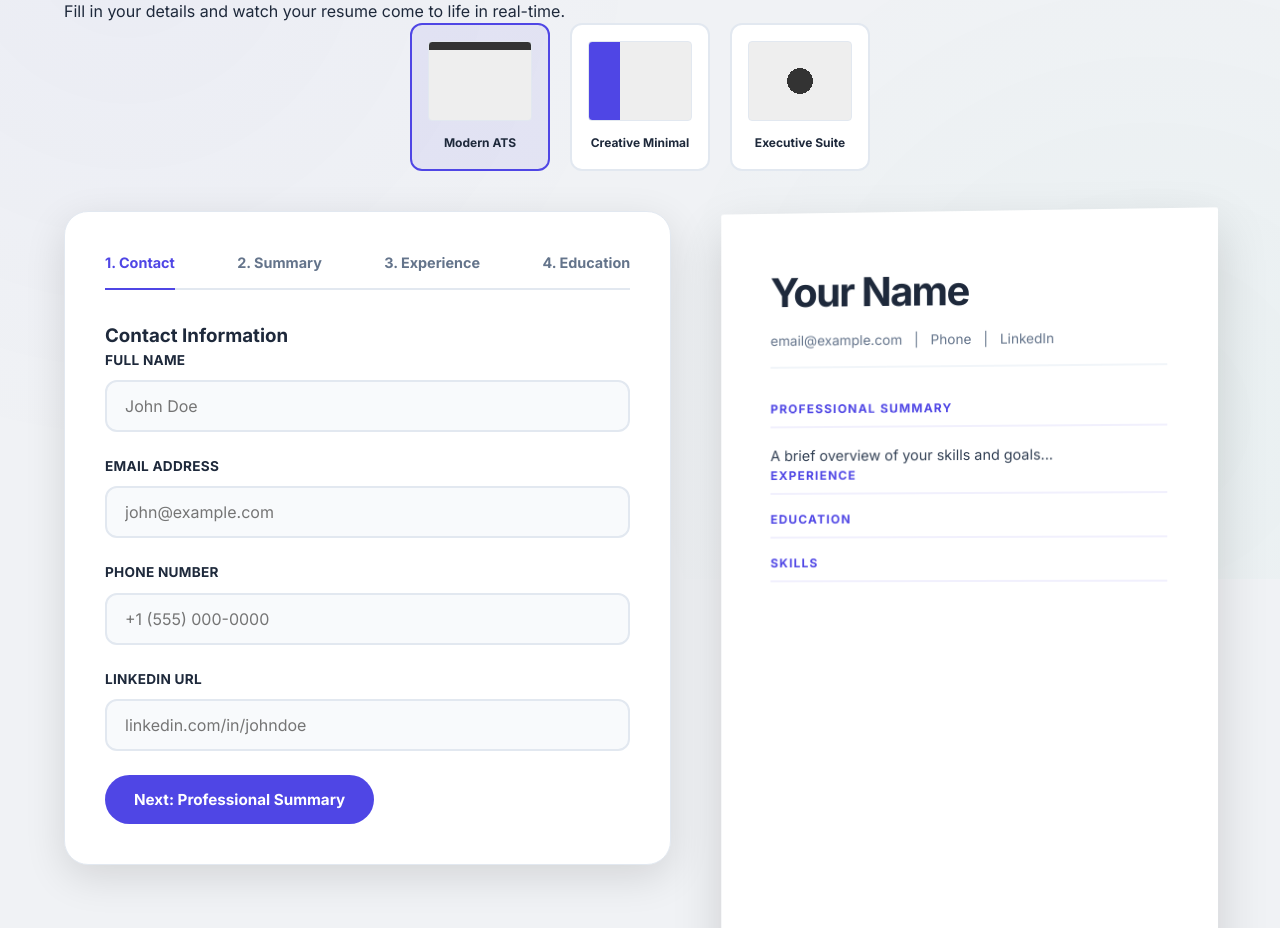
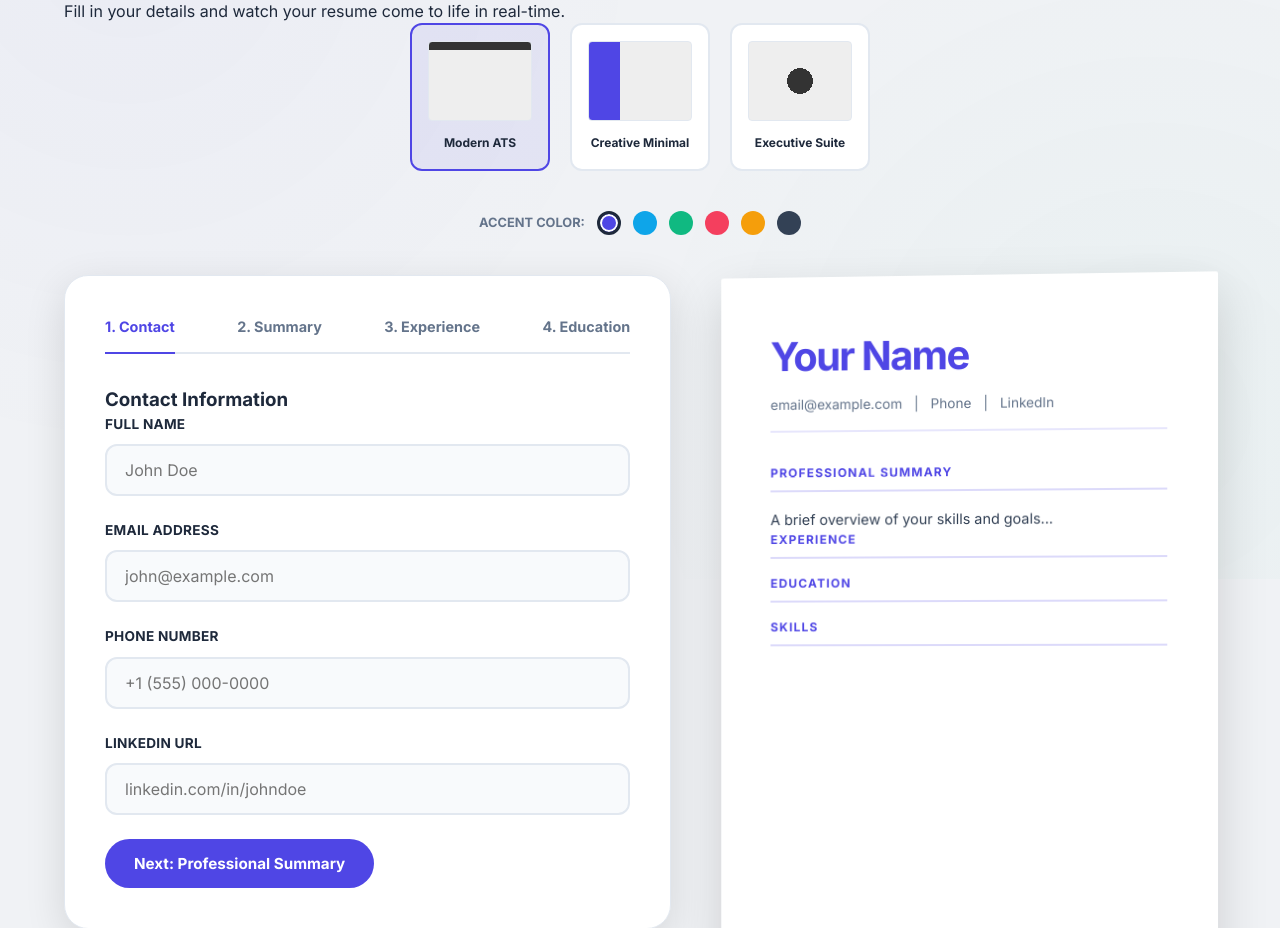
Before and after one commit to malikmajid161/Resume_analyzer, a Flask app: page /builder in a window 1280 px wide. Shown: the part 221-1149 px from the top of the page. Run offline with Flask 3, Linux system fonts and the light colour scheme.

Commit message:
Feat: Dynamic Accent Color Selection for Resume Templates

```diff
--- a/templates/builder.html
+++ b/templates/builder.html
@@ -21,6 +21,16 @@
     <div class="template-preview-thumb executive"></div>
     <span>Executive Suite</span>
   </div>
+</div>
+
+<div class="color-selector fade-up" style="margin-bottom: 40px; display: flex; gap: 12px; justify-content: center; align-items: center;">
+  <span style="font-size: 0.8rem; font-weight: 700; color: var(--muted); text-transform: uppercase;">Accent Color:</span>
+  <div class="color-dot active" style="background: #4f46e5;" onclick="setAccent('#4f46e5', this)"></div>
+  <div class="color-dot" style="background: #0ea5e9;" onclick="setAccent('#0ea5e9', this)"></div>
+  <div class="color-dot" style="background: #10b981;" onclick="setAccent('#10b981', this)"></div>
+  <div class="color-dot" style="background: #f43f5e;" onclick="setAccent('#f43f5e', this)"></div>
+  <div class="color-dot" style="background: #f59e0b;" onclick="setAccent('#f59e0b', this)"></div>
+  <div class="color-dot" style="background: #334155;" onclick="setAccent('#334155', this)"></div>
 </div>
 
 <div class="builder-container fade-up">
@@ -148,6 +158,18 @@
 .template-preview-thumb.creative { background: linear-gradient(to right, #4f46e5 30%, #eee 30%); }
 .template-preview-thumb.executive { background: radial-gradient(circle at center, #333 20%, #eee 20%); }
 .template-card span { font-size: 0.75rem; font-weight: 700; color: var(--text); }
+
+/* ── Color Selector ────────────────────────── */
+.color-dot {
+  width: 24px;
+  height: 24px;
+  border-radius: 50%;
+  cursor: pointer;
+  border: 3px solid transparent;
+  transition: all 0.2s ease;
+}
+.color-dot:hover { transform: scale(1.2); }
+.color-dot.active { border-color: var(--text); box-shadow: 0 0 0 2px white inset; }
 
 /* ── Resume Layouts ────────────────────────── */
 .resume-preview.template-creative {
@@ -332,6 +354,19 @@ input[type="text"], input[type="email"], textarea {
 
 <script>
 let currentTemplate = 'modern';
+let currentAccent = '#4f46e5';
+
+function setAccent(color, el) {
+  currentAccent = color;
+  document.querySelectorAll('.color-dot').forEach(d => d.classList.remove('active'));
+  el.classList.add('active');
+
+  // Update preview area CSS variable
+  document.getElementById('previewArea').style.setProperty('--accent', color);
+  document.getElementById('previewArea').style.setProperty('--accent-glow', color + '22');
+
+  updatePreview();
+}
 
 function setTemplate(t) {
   currentTemplate = t;
@@ -394,7 +429,7 @@ function updatePreview() {
   const skillsArr = document.getElementById('skillsInput').value.split(',');
   let skillsHtml = '';
   skillsArr.forEach(s => {
-    if(s.trim()) skillsHtml += `<span class="skill-chip" style="font-size: 0.75rem; background: #f1f5f9; padding: 4px 10px; border-radius: 4px; margin: 0 4px 4px 0; display: inline-block; color: #475569;">${s.trim()}</span>`;
+    if(s.trim()) skillsHtml += `<span class="skill-chip" style="font-size: 0.75rem; background: ${currentAccent}11; border: 1px solid ${currentAccent}33; padding: 4px 10px; border-radius: 4px; margin: 0 4px 4px 0; display: inline-block; color: ${currentAccent}; font-weight: 600;">${s.trim()}</span>`;
   });
 
   const output = document.getElementById('templateOutput');
@@ -404,7 +439,7 @@ function updatePreview() {
       <div style="display: grid; grid-template-columns: 240px 1fr; min-height: 842px;">
         <div class="sidebar" style="background: #f8fafc; padding: 40px 30px; border-right: 1px solid #e2e8f0;">
           <div class="preview-header">
-            <h1 style="font-size: 1.8rem; margin-bottom: 16px;">${name}</h1>
+            <h1 style="font-size: 1.8rem; margin-bottom: 16px; color: ${currentAccent}">${name}</h1>
             <div class="preview-contact" style="display: flex; flex-direction: column; gap: 8px; font-size: 0.8rem; color: #64748b;">
               <span>${email}</span>
               <span>${phone}</span>
@@ -412,47 +447,47 @@ function updatePreview() {
             </div>
           </div>
           <div class="preview-section" style="margin-top: 32px;">
-            <h2 class="preview-section-title">Skills</h2>
+            <h2 class="preview-section-title" style="color: ${currentAccent}; border-color: ${currentAccent}33">${currentTemplate === 'executive' ? '' : 'Skills'}</h2>
             <div style="display: flex; flex-wrap: wrap;">${skillsHtml}</div>
           </div>
         </div>
         <div class="main-content" style="padding: 40px;">
           <div class="preview-section">
-            <h2 class="preview-section-title">Professional Summary</h2>
+            <h2 class="preview-section-title" style="color: ${currentAccent}; border-color: ${currentAccent}33">Professional Summary</h2>
             <p style="font-size: 0.9rem; line-height: 1.6; color: #334155;">${summary}</p>
           </div>
           <div class="preview-section">
-            <h2 class="preview-section-title">Work Experience</h2>
+            <h2 class="preview-section-title" style="color: ${currentAccent}; border-color: ${currentAccent}33">Work Experience</h2>
             ${expHtml}
           </div>
           <div class="preview-section">
-            <h2 class="preview-section-title">Education</h2>
+            <h2 class="preview-section-title" style="color: ${currentAccent}; border-color: ${currentAccent}33">Education</h2>
             ${eduHtml}
           </div>
         </div>
       </div>`;
   } else {
     output.innerHTML = `
-      <div class="preview-header" style="margin-bottom: 32px; border-bottom: 2px solid #f1f5f9; padding-bottom: 16px;">
-        <h1 style="font-size: 2.5rem; font-weight: 800; letter-spacing: -0.04em;">${name}</h1>
+      <div class="preview-header" style="margin-bottom: 32px; border-bottom: 2px solid ${currentAccent}22; padding-bottom: 16px;">
+        <h1 style="font-size: 2.5rem; font-weight: 800; letter-spacing: -0.04em; color: ${currentAccent}">${name}</h1>
         <div class="preview-contact" style="font-size: 0.85rem; color: #64748b; margin-top: 8px;">
           <span>${email}</span> | <span>${phone}</span> | <span>${linkedin}</span>
         </div>
       </div>
       <div class="preview-section">
-        <h2 class="preview-section-title">Professional Summary</h2>
+        <h2 class="preview-section-title" style="color: ${currentAccent}; border-color: ${currentAccent}33">Professional Summary</h2>
         <p style="font-size: 0.9rem; line-height: 1.6; color: #334155;">${summary}</p>
       </div>
       <div class="preview-section">
-        <h2 class="preview-section-title">Experience</h2>
+        <h2 class="preview-section-title" style="color: ${currentAccent}; border-color: ${currentAccent}33">Experience</h2>
         ${expHtml}
       </div>
       <div class="preview-section">
-        <h2 class="preview-section-title">Education</h2>
+        <h2 class="preview-section-title" style="color: ${currentAccent}; border-color: ${currentAccent}33">Education</h2>
         ${eduHtml}
       </div>
       <div class="preview-section">
-        <h2 class="preview-section-title">Skills</h2>
+        <h2 class="preview-section-title" style="color: ${currentAccent}; border-color: ${currentAccent}33">Skills</h2>
         <div style="display: flex; flex-wrap: wrap;">${skillsHtml}</div>
       </div>`;
   }
```
